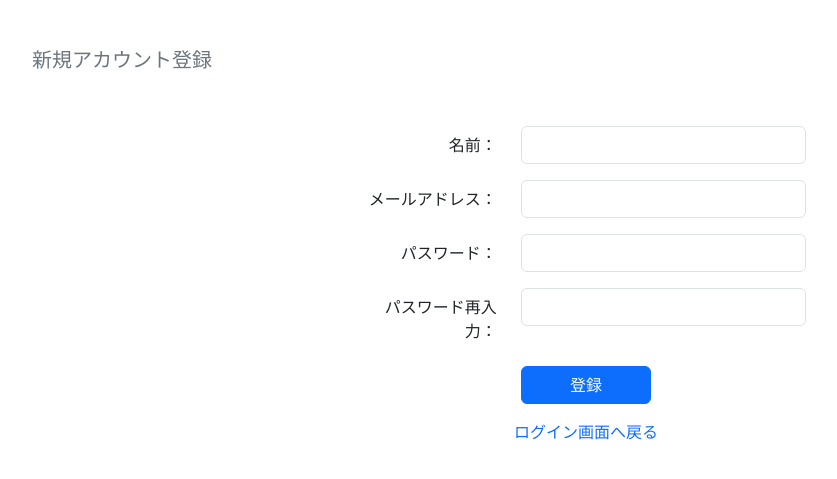
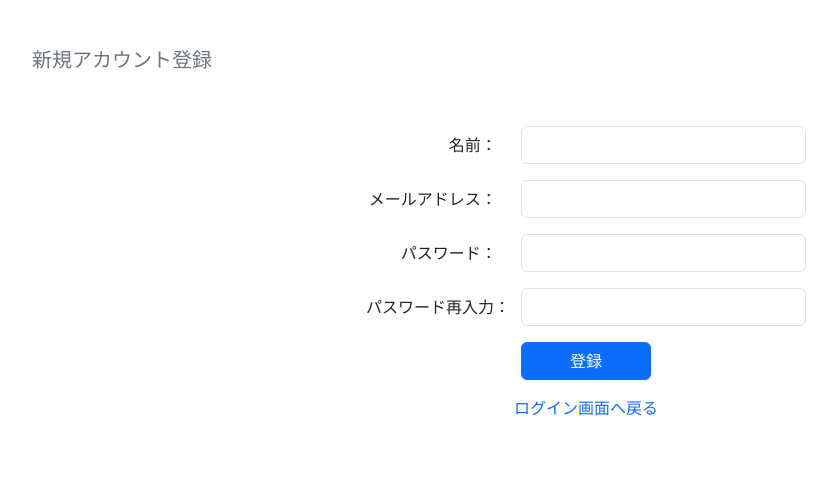
Before and after one commit to SatoAkie/Shift-Pilot, a Django app: page /shift_pilot/accounts/signup in a window 1280 px wide. Shown: the top 479 px of the page, without its empty margins (54-891 px from the left). Run offline with Django 5.2, Linux system fonts and the light colour scheme.

Commit message:
新規登録画面のラベルが改行されないように修正した

```diff
--- a/templates/accounts/signup.html
+++ b/templates/accounts/signup.html
@@ -5,6 +5,9 @@
 <style>
 .return-link:hover {
     text-decoration: underline !important;
+}
+.col-form-label {
+    white-space: nowrap;
 }
 </style>
 {% endblock %}
```
